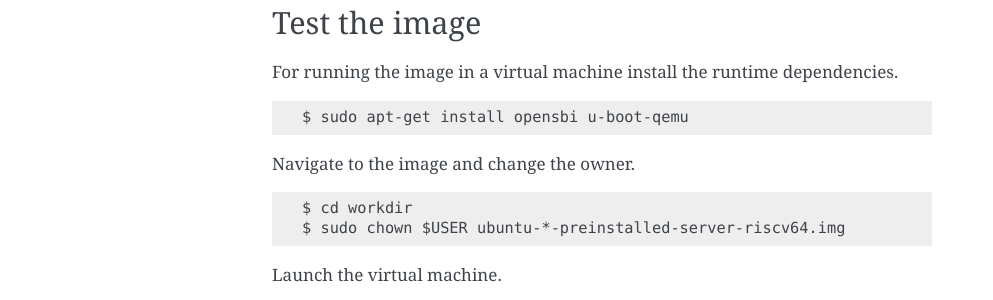
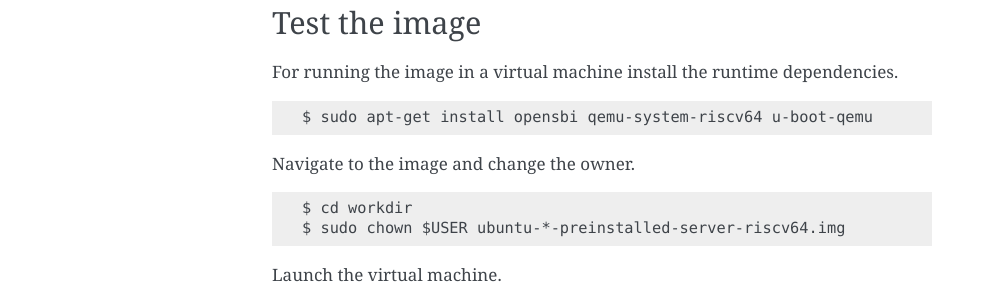
Before and after one commit to canonical/risc-v-cookbook, a Sphinx documentation site: the page built from docs/tutorial/create_image.rst, in a window 1280 px wide. Shown: the part 628-928 px from the top of the page, without its empty margins (148-1141 px from the left). Built offline with Sphinx 7.4.7, drawn with Linux system fonts in a browser that asks for light colours.

Commit message:
create_image: add qemu-system-riscv64 dependency
qemu-system-riscv64 is a virtual package which expands to qemu-system-misc
on Ubuntu 24.04 and to qemu-system-riscv on Ubuntu 25.04.

Reported-by: Talha Can Havadar <talha.can.havadar@canonical.com>
Signed-off-by: Heinrich Schuchardt <heinrich.schuchardt@canonical.com>

```diff
--- a/docs/tutorial/create_image.rst
+++ b/docs/tutorial/create_image.rst
@@ -38,7 +38,7 @@ For running the image in a virtual machine install the runtime dependencies.
 
 .. prompt:: text $ auto
 
-    $ sudo apt-get install opensbi u-boot-qemu
+    $ sudo apt-get install opensbi qemu-system-riscv64 u-boot-qemu
 
 Navigate to the image and change the owner.
 
```
